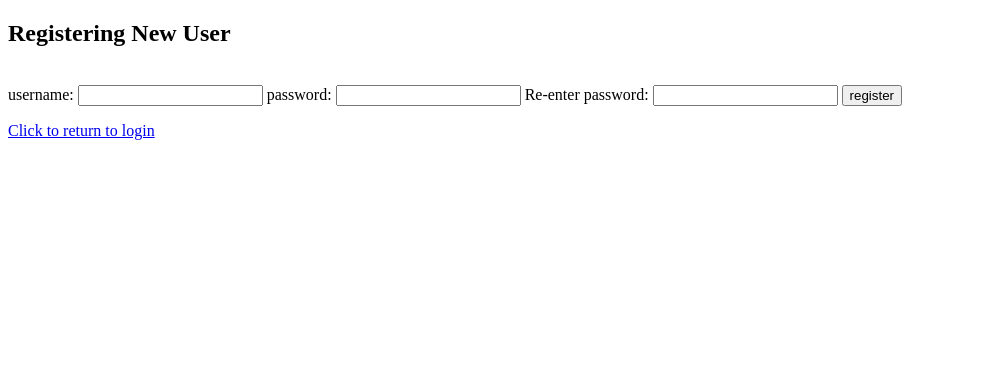
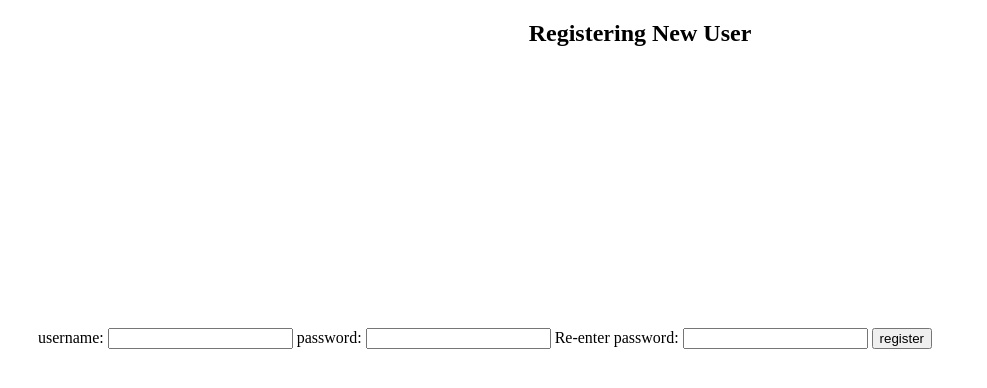
Before and after one commit to AnthonyWeathers/Foundations-Capstone-Project, a website: page public/register.html in a window 1280 px wide. Shown: the whole page, without its empty margins (0-987 px from the left). Drawn offline with nearby package versions, Linux system fonts and the light colour scheme.

Commit message:
Added a css file for register page, and modified code so register form disappears upon a successful submit, and the link to login appears

```diff
--- /dev/null
+++ b/public/register.css
@@ -0,0 +1,26 @@
+#register-form {
+    display: block; /* Hide initially */
+    padding: 30px;
+    /* border: black 1px solid; */
+}
+
+h2{
+    display: flex;
+    justify-content: center;
+    font-size: x-large;
+    height: 30vh
+}
+
+section {
+    display: flex;
+    flex-direction: column;
+    align-items: center;
+    justify-content: center;
+    font-size: x-large;
+}
+section a{
+    display: none;
+}
+section p{
+    display: none
+}
--- a/public/register.html
+++ b/public/register.html
@@ -4,6 +4,7 @@
     <meta charset="UTF-8">
     <meta name="viewport" content="width=device-width, initial-scale=1.0">
     <title>Register</title>
+    <link rel="stylesheet" href="./register.css">
 </head>
 <body>
     <h2> Registering New User</h2> <br>
--- a/public/register.js
+++ b/public/register.js
@@ -7,6 +7,8 @@ const register = body => axios.post('http://localhost:8765/register', body)
         const data = res.data
         console.log(data)
         document.querySelector('p').textContent = data
+        document.querySelector('h2').textContent = "Registered"
+        toggle()
         alert('Registration complete')
     }).catch(err => {
         alert(`Registration failed.`)
@@ -38,4 +40,10 @@ const registerFormHandler = (evt) => {
 
 }
 
+const toggle = () => {
+        document.getElementById("register-form").style.display = "none" // Hide register-form after submitting
+        document.querySelector('p').style.display = "block"
+        document.querySelector('a').style.display = "block"
+}
+
 registerForm.addEventListener('submit', registerFormHandler)
```
